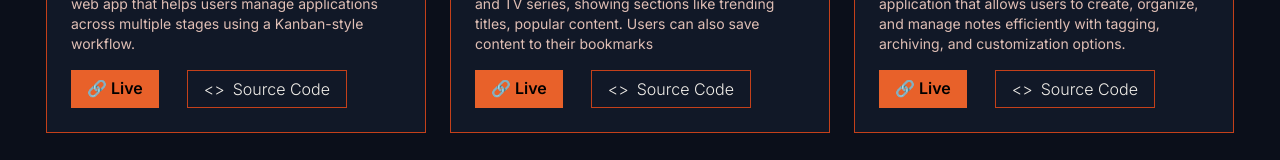
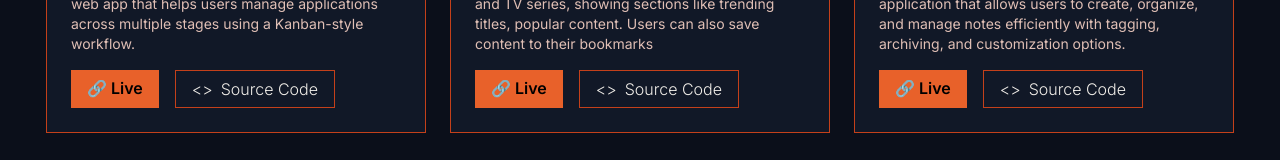
Before and after one commit to Dev-EthanR/my-portfolio, a Next.js app: page / in a window 1280 px wide. Shown: the part 1211-1371 px from the top of the page. Built offline with nearby package versions, Linux system fonts and the light colour scheme.

Commit message:
update spacing on card

```diff
--- a/app/components/ProjectCard.tsx
+++ b/app/components/ProjectCard.tsx
@@ -41,7 +41,7 @@ const ProjectCard = ({ details, href }: Props) => {
 
           <p className="text-sm text-[#E0BFB5] mb-4">{details.description}</p>
         </div>
-        <div className="flex gap-7" onClick={(e) => e.stopPropagation()}>
+        <div className="flex gap-4" onClick={(e) => e.stopPropagation()}>
           <Link
             href={details.live}
             target="_blank"
```
